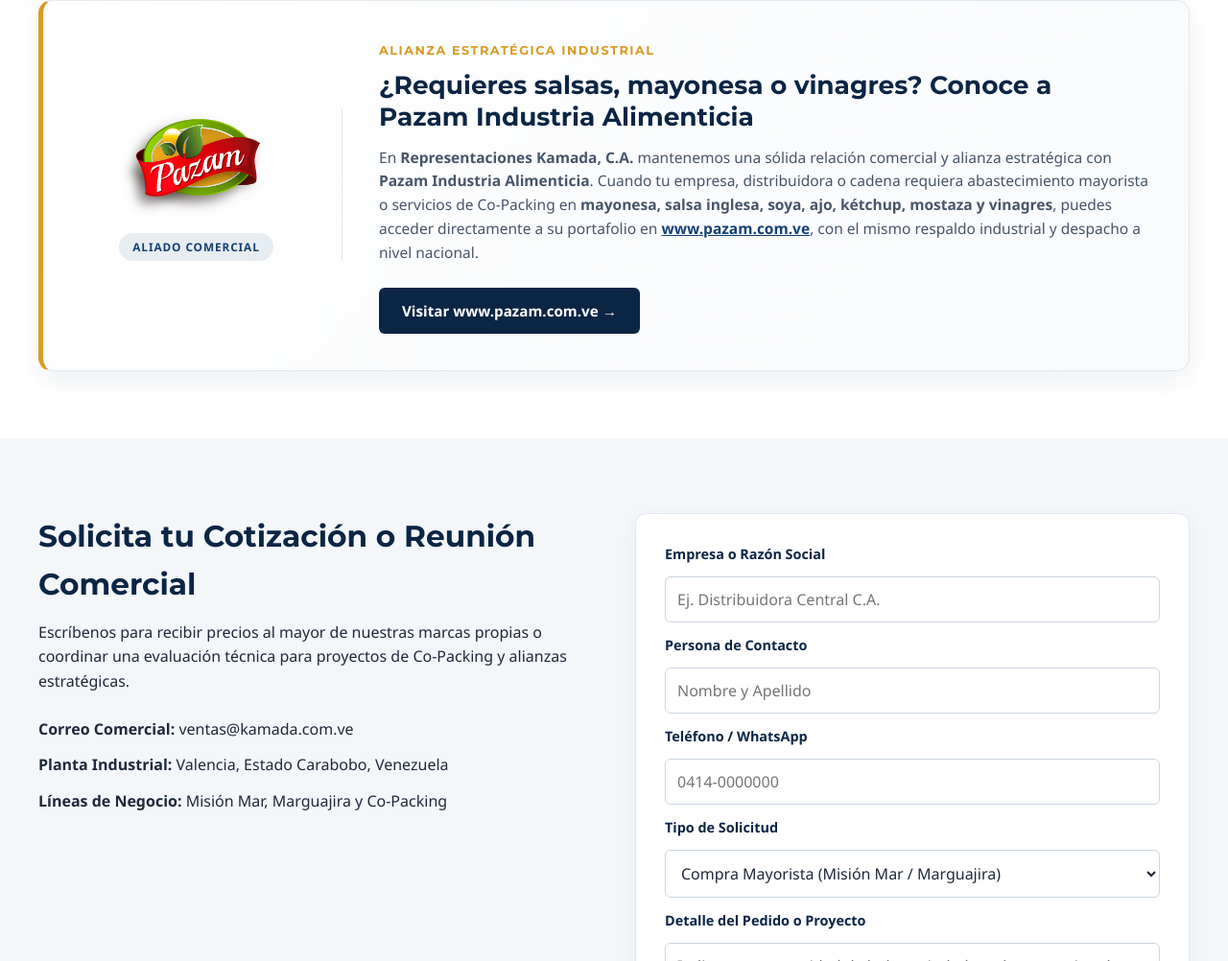
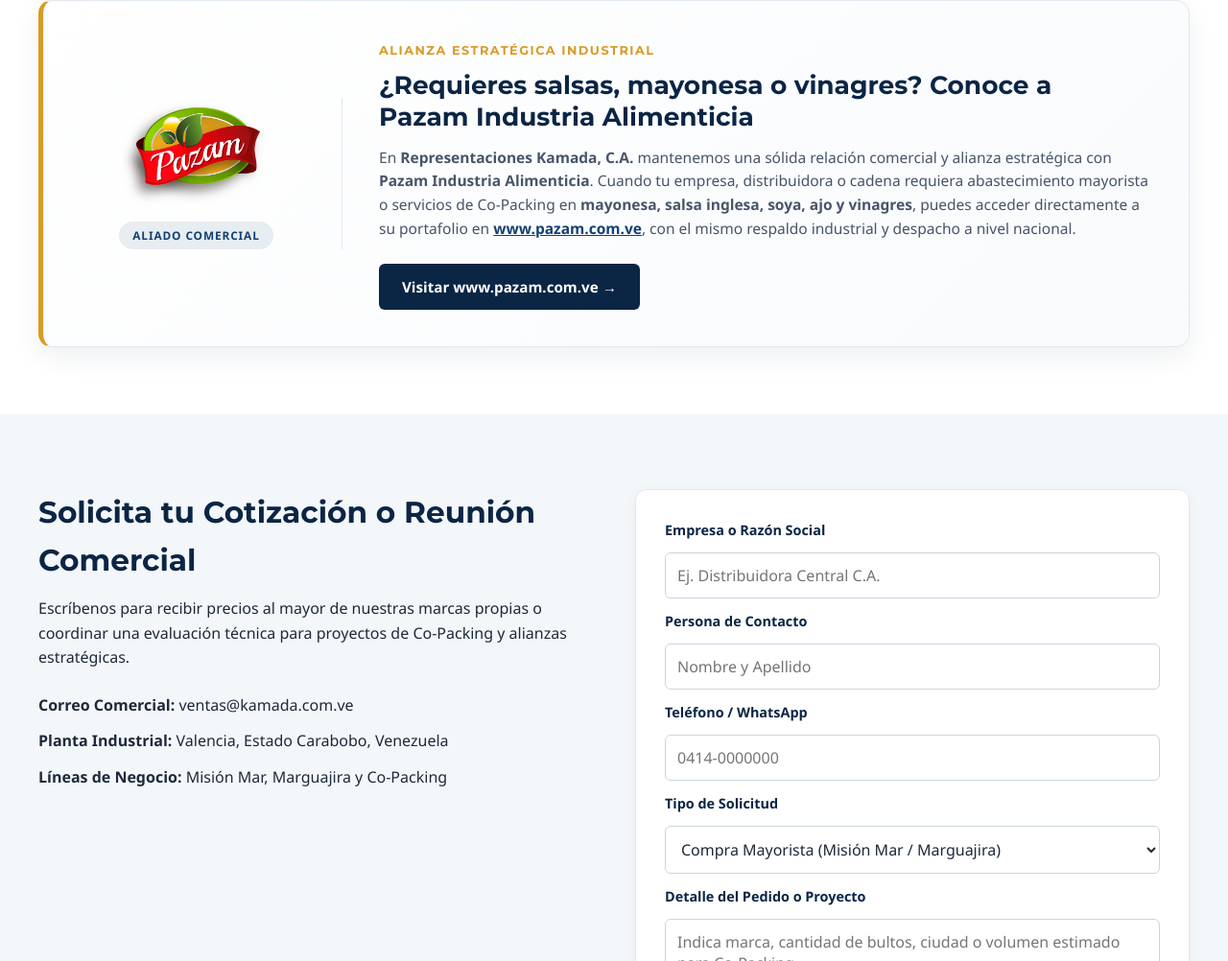
Before and after one commit to aristidespaez-stack/web-kamada, a plain HTML site: page index.html in a window 1280 px wide. Shown: the part 2918-3920 px from the top of the page at 96% size. Drawn offline with Linux system fonts and the light colour scheme.

```diff
--- a/index.html
+++ b/index.html
@@ -177,7 +177,7 @@
         <div class="alliance-body"> <!-- Columna derecha con el detalle de la relación comercial -->
           <span class="alliance-tag">Alianza Estratégica Industrial</span> <!-- Antetítulo dorado de la sección -->
           <h2>¿Requieres salsas, mayonesa o vinagres? Conoce a Pazam Industria Alimenticia</h2> <!-- Titular directo orientado al comprador -->
-          <p>En <strong>Representaciones Kamada, C.A.</strong> mantenemos una sólida relación comercial y alianza estratégica con <strong>Pazam Industria Alimenticia</strong>. Cuando tu empresa, distribuidora o cadena requiera abastecimiento mayorista o servicios de Co-Packing en <strong>mayonesa, salsa inglesa, soya, ajo, kétchup, mostaza y vinagres</strong>, puedes acceder directamente a su portafolio en <a href="https://www.pazam.com.ve" target="_blank" rel="noopener noreferrer" class="alliance-inline-link">www.pazam.com.ve</a>, con el mismo respaldo industrial y despacho a nivel nacional.</p> <!-- Texto corporativo con enlace clicable -->
+          <p>En <strong>Representaciones Kamada, C.A.</strong> mantenemos una sólida relación comercial y alianza estratégica con <strong>Pazam Industria Alimenticia</strong>. Cuando tu empresa, distribuidora o cadena requiera abastecimiento mayorista o servicios de Co-Packing en <strong>mayonesa, salsa inglesa, soya, ajo y vinagres</strong>, puedes acceder directamente a su portafolio en <a href="https://www.pazam.com.ve" target="_blank" rel="noopener noreferrer" class="alliance-inline-link">www.pazam.com.ve</a>, con el mismo respaldo industrial y despacho a nivel nacional.</p> <!-- Texto corporativo con enlace clicable -->
           <a href="https://www.pazam.com.ve" target="_blank" rel="noopener noreferrer" class="btn-alliance">Visitar www.pazam.com.ve &rarr;</a> <!-- Botón que abre la web de Pazam en pestaña nueva -->
         </div> <!-- Cierra columna derecha -->
       </div> <!-- Cierra tarjeta de alianza -->
```
